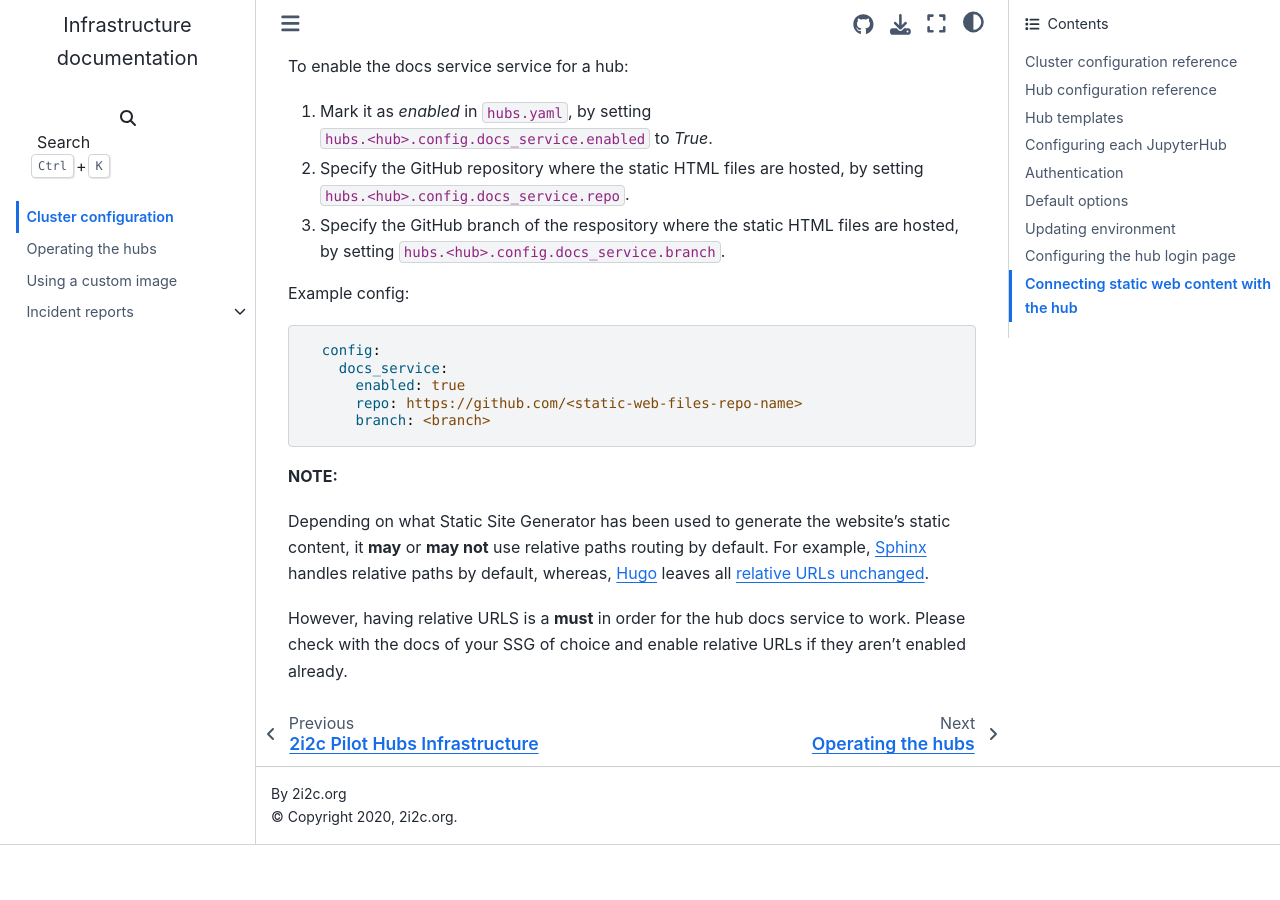
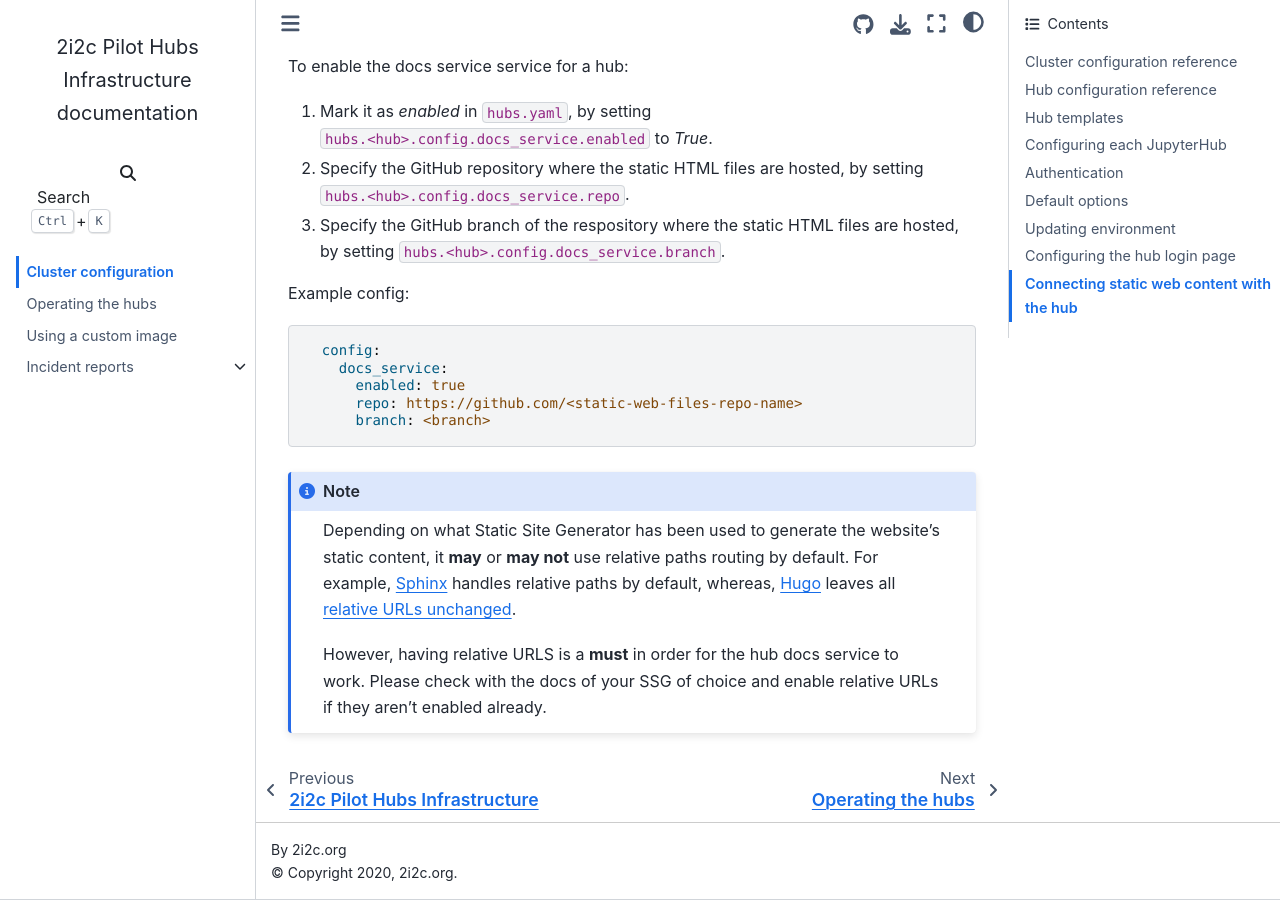
Before and after one commit to 2i2c-org/infrastructure, a Sphinx documentation site: the page built from docs/configure.md, in a window 1280 px wide and 900 px high, scrolled down 5298 px. Built offline with Sphinx 7.4.7 and the Sphinx Book theme 1.1.4, drawn with Linux system fonts in a browser that asks for light colours; before the commit the page ends 6143 px from its top, so only the background shows below that.

Commit message:
Use the proper note syntax

````diff
--- a/docs/configure.md
+++ b/docs/configure.md
@@ -217,10 +217,11 @@
       branch: <branch>
 ```
 
-**NOTE:**
+```{note}
 
 Depending on what Static Site Generator has been used to generate the website's static content, it **may** or **may not** use relative paths routing by default.
 For example, [Sphinx](https://www.sphinx-doc.org/en/master/) handles relative paths by default, whereas, [Hugo](https://gohugo.io/) leaves all [relative URLs unchanged](https://gohugo.io/content-management/urls/#relative-urls).
 
 However, having relative URLS is a **must** in order for the hub docs service to work. Please check with the docs of your SSG of choice and enable relative URLs if they
 aren't enabled already.
+```
````
